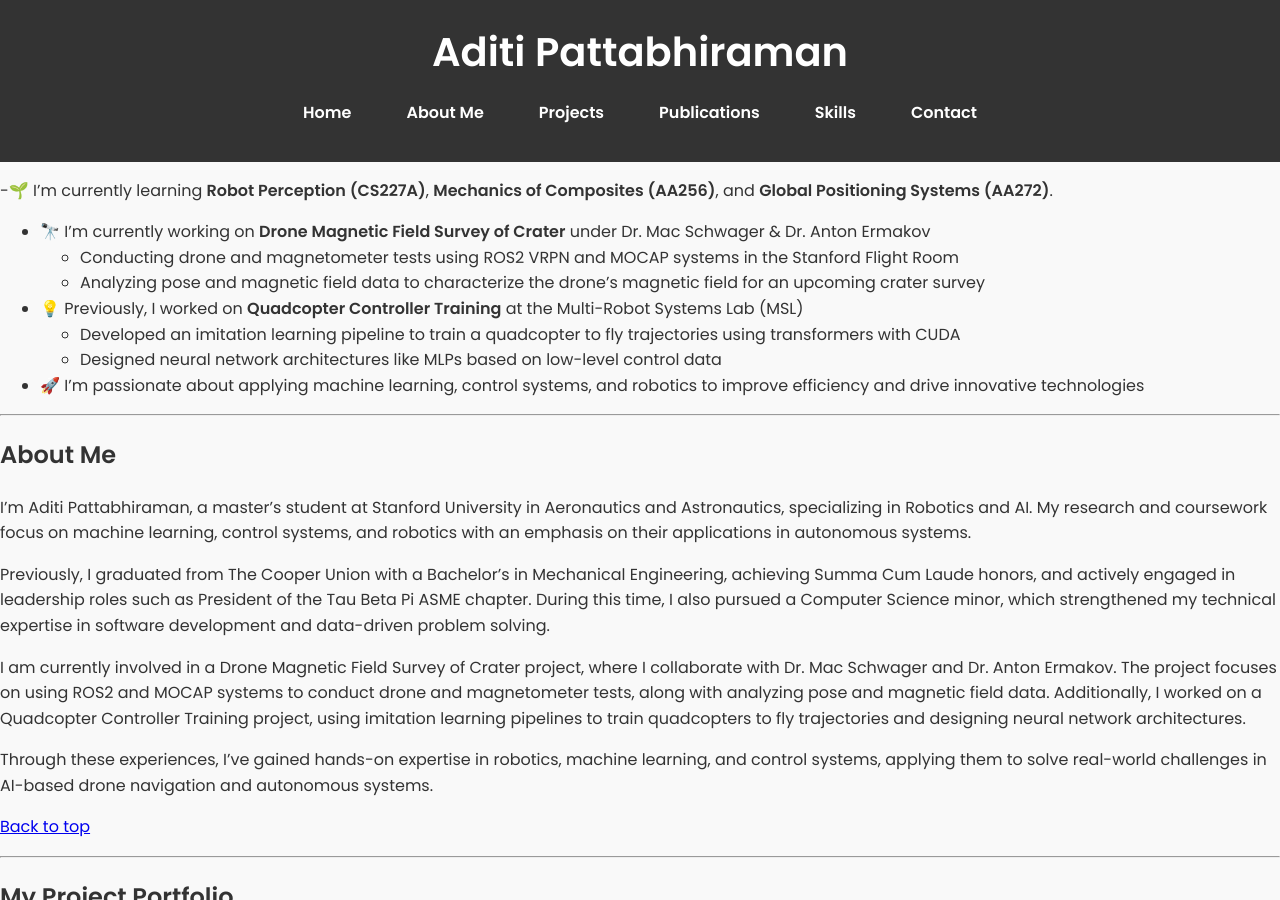
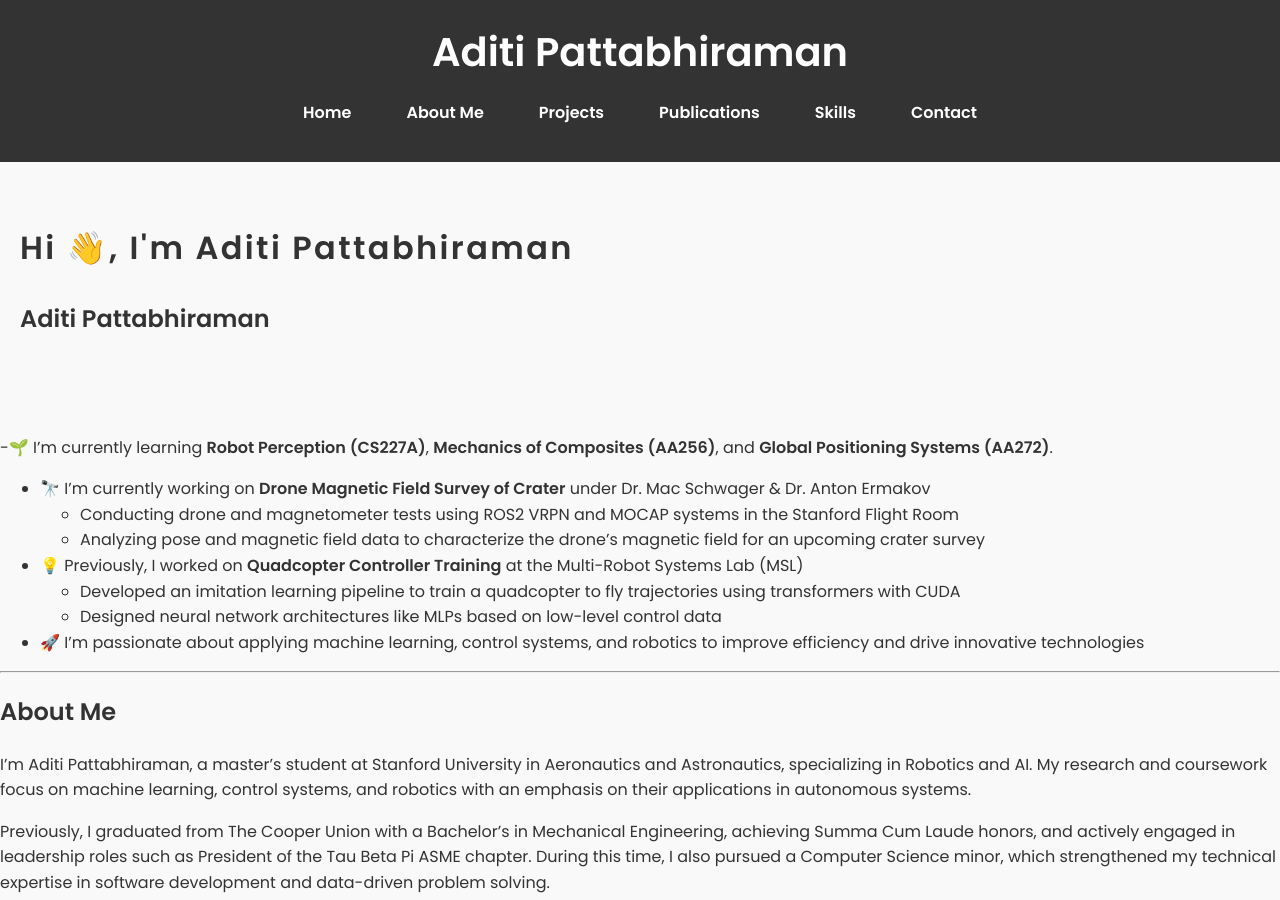
Before and after one commit to aditipattabhiraman/aditipattabhiraman.github.io, a Jekyll site: the page built from index.md, in a window 1280 px wide and 900 px high. Built offline with Jekyll 4.4.1, drawn with Linux system fonts in a browser that asks for light colours.

Commit message:
Update default.html

```diff
--- a/_layouts/default.html
+++ b/_layouts/default.html
@@ -27,7 +27,11 @@
       </ul>
     </nav>
   </header>
-
+  <!-- Header Section with Typing Effect (only 1 header) -->
+  <header>
+    <h1 class="header-typing">Hi 👋, I'm Aditi Pattabhiraman</h1>
+    <h2>{{ page.title }}</h2>
+  </header>
 
   <main>
     {{ content }}
```
